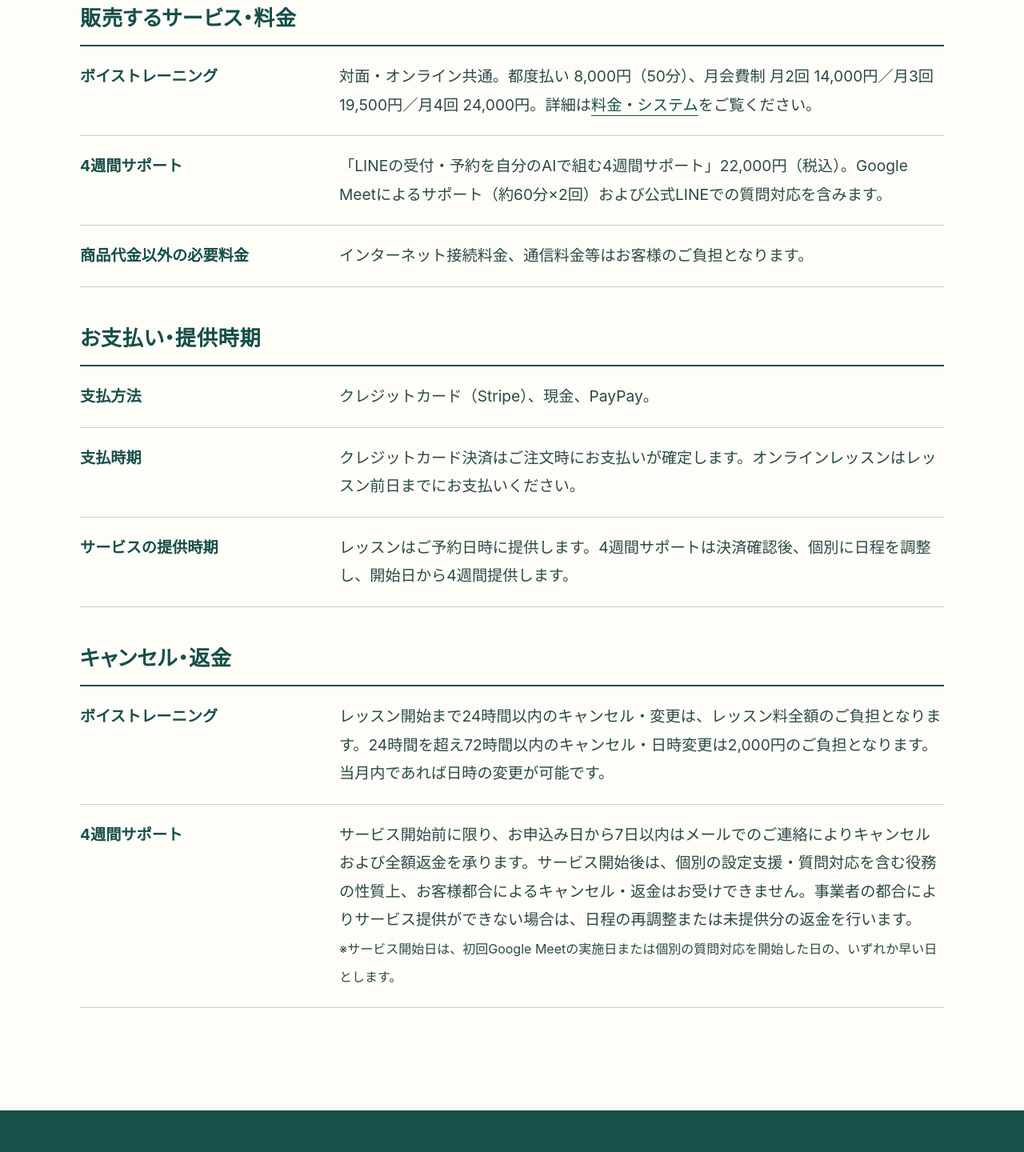
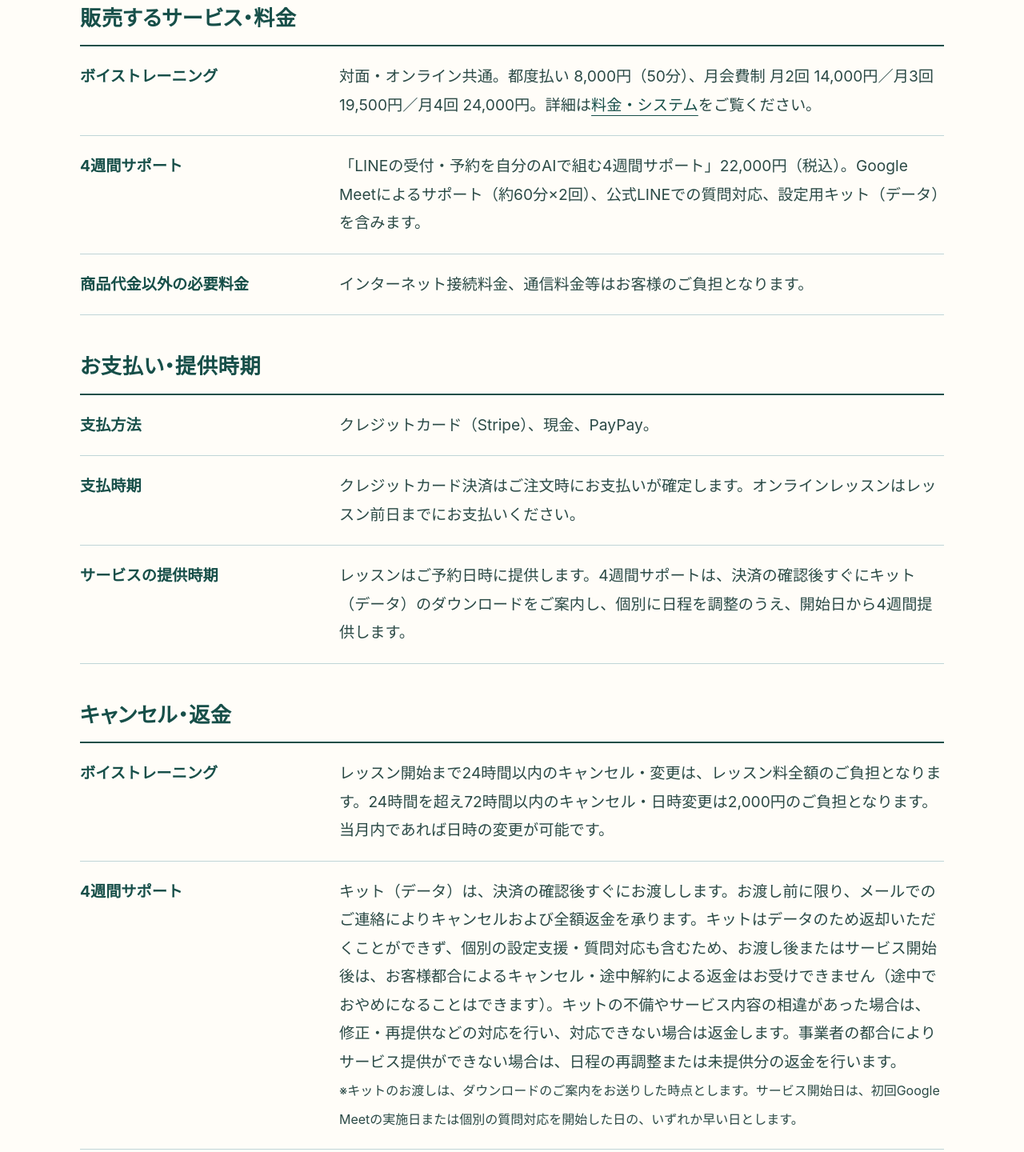
Before and after one commit to Kurama-55/Natsu.Vocal.Studio, a plain HTML site: page tokushoho.html in a window 1280 px wide. Shown: the part 745-2185 px from the top of the page at 80% size. Drawn offline with Linux system fonts and the light colour scheme.

Commit message:
4週間サポートのキットのお渡しと返金条件を実態に合わせる
Co-Authored-By: Claude Opus 5.5 <noreply@anthropic.com>
Claude-Session: https://claude.ai/code/session_01XVakp29P2Mn4KSToLaFSRL

Co-Authored-By: Claude Sonnet 5.5 <noreply@anthropic.com>
Requested-By: コデ（無人の実行係。外側の実行係が代わりにコミット）

```diff
--- a/tokushoho.html
+++ b/tokushoho.html
@@ -6,13 +6,13 @@
                             <tr><th>メールアドレス</th><td>kure725@gmail.com</td></tr>
                         </table></div></section><section class="u-section u-legal"><div class="u-inner"><h2>販売するサービス・料金</h2><table class="legal-table">
                             <tr><th>ボイストレーニング</th><td>対面・オンライン共通。都度払い 8,000円（50分）、月会費制 月2回 14,000円／月3回 19,500円／月4回 24,000円。詳細は<a href="pricing.html">料金・システム</a>をご覧ください。</td></tr>
-                            <tr><th>4週間サポート</th><td>「LINEの受付・予約を自分のAIで組む4週間サポート」22,000円（税込）。Google Meetによるサポート（約60分×2回）および公式LINEでの質問対応を含みます。</td></tr>
+                            <tr><th>4週間サポート</th><td>「LINEの受付・予約を自分のAIで組む4週間サポート」22,000円（税込）。Google Meetによるサポート（約60分×2回）、公式LINEでの質問対応、設定用キット（データ）を含みます。</td></tr>
                             <tr><th>商品代金以外の必要料金</th><td>インターネット接続料金、通信料金等はお客様のご負担となります。</td></tr>
                         </table></div></section><section class="u-section u-legal"><div class="u-inner"><h2>お支払い・提供時期</h2><table class="legal-table">
                             <tr><th>支払方法</th><td>クレジットカード（Stripe）、現金、PayPay。</td></tr>
                             <tr><th>支払時期</th><td>クレジットカード決済はご注文時にお支払いが確定します。オンラインレッスンはレッスン前日までにお支払いください。</td></tr>
-                            <tr><th>サービスの提供時期</th><td>レッスンはご予約日時に提供します。4週間サポートは決済確認後、個別に日程を調整し、開始日から4週間提供します。</td></tr>
+                            <tr><th>サービスの提供時期</th><td>レッスンはご予約日時に提供します。4週間サポートは、決済の確認後すぐにキット（データ）のダウンロードをご案内し、個別に日程を調整のうえ、開始日から4週間提供します。</td></tr>
                         </table></div></section><section class="u-section u-legal"><div class="u-inner"><h2>キャンセル・返金</h2><table class="legal-table">
                             <tr><th>ボイストレーニング</th><td>レッスン開始まで24時間以内のキャンセル・変更は、レッスン料全額のご負担となります。24時間を超え72時間以内のキャンセル・日時変更は2,000円のご負担となります。当月内であれば日時の変更が可能です。</td></tr>
-                            <tr><th>4週間サポート</th><td>サービス開始前に限り、お申込み日から7日以内はメールでのご連絡によりキャンセルおよび全額返金を承ります。サービス開始後は、個別の設定支援・質問対応を含む役務の性質上、お客様都合によるキャンセル・返金はお受けできません。事業者の都合によりサービス提供ができない場合は、日程の再調整または未提供分の返金を行います。<br><small>※サービス開始日は、初回Google Meetの実施日または個別の質問対応を開始した日の、いずれか早い日とします。</small></td></tr>
+                            <tr><th>4週間サポート</th><td>キット（データ）は、決済の確認後すぐにお渡しします。お渡し前に限り、メールでのご連絡によりキャンセルおよび全額返金を承ります。キットはデータのため返却いただくことができず、個別の設定支援・質問対応も含むため、お渡し後またはサービス開始後は、お客様都合によるキャンセル・途中解約による返金はお受けできません（途中でおやめになることはできます）。キットの不備やサービス内容の相違があった場合は、修正・再提供などの対応を行い、対応できない場合は返金します。事業者の都合によりサービス提供ができない場合は、日程の再調整または未提供分の返金を行います。<br><small>※キットのお渡しは、ダウンロードのご案内をお送りした時点とします。サービス開始日は、初回Google Meetの実施日または個別の質問対応を開始した日の、いずれか早い日とします。</small></td></tr>
                         </table></div></section></section></div></main><footer class="nv-footer"><div class="u-inner"><a class="nv-footer-brand" href="index.html">Natsu Vocal Studio</a><p>また歌を楽しみたい大人のボイトレ</p><nav aria-label="フッターメニュー"><a href="lesson.html">レッスン内容</a><a href="pricing.html">料金・システム</a><a href="instructor.html">講師紹介</a><a href="about.html">スタジオの想い</a><a href="voice.html">お客様の声</a><a href="access.html">アクセス</a><a href="faq.html">よくある質問</a><a href="trial.html">体験レッスン</a><a href="ai-support.html">AI社員とお仕事</a><a href="links/">活動とつながり</a><a href="tokushoho.html">特定商取引法に基づく表記</a></nav><small>© 2026 Natsu Vocal Studio</small></div></footer><script src="brand/brand.js"></script><script src="brand/complete.js"></script><script src="brand/clean-page.js?v=20261126u7"></script></body></html>
```
